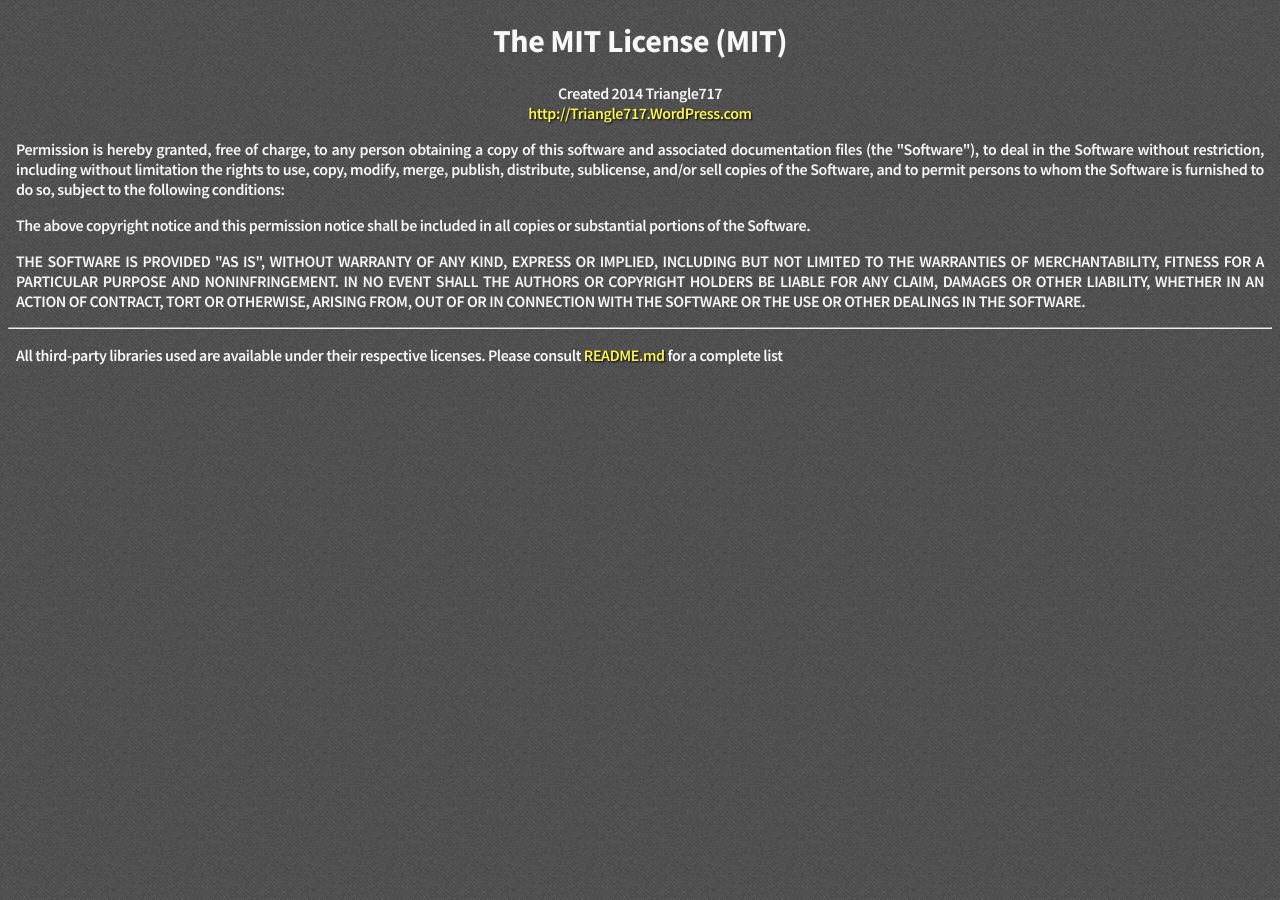
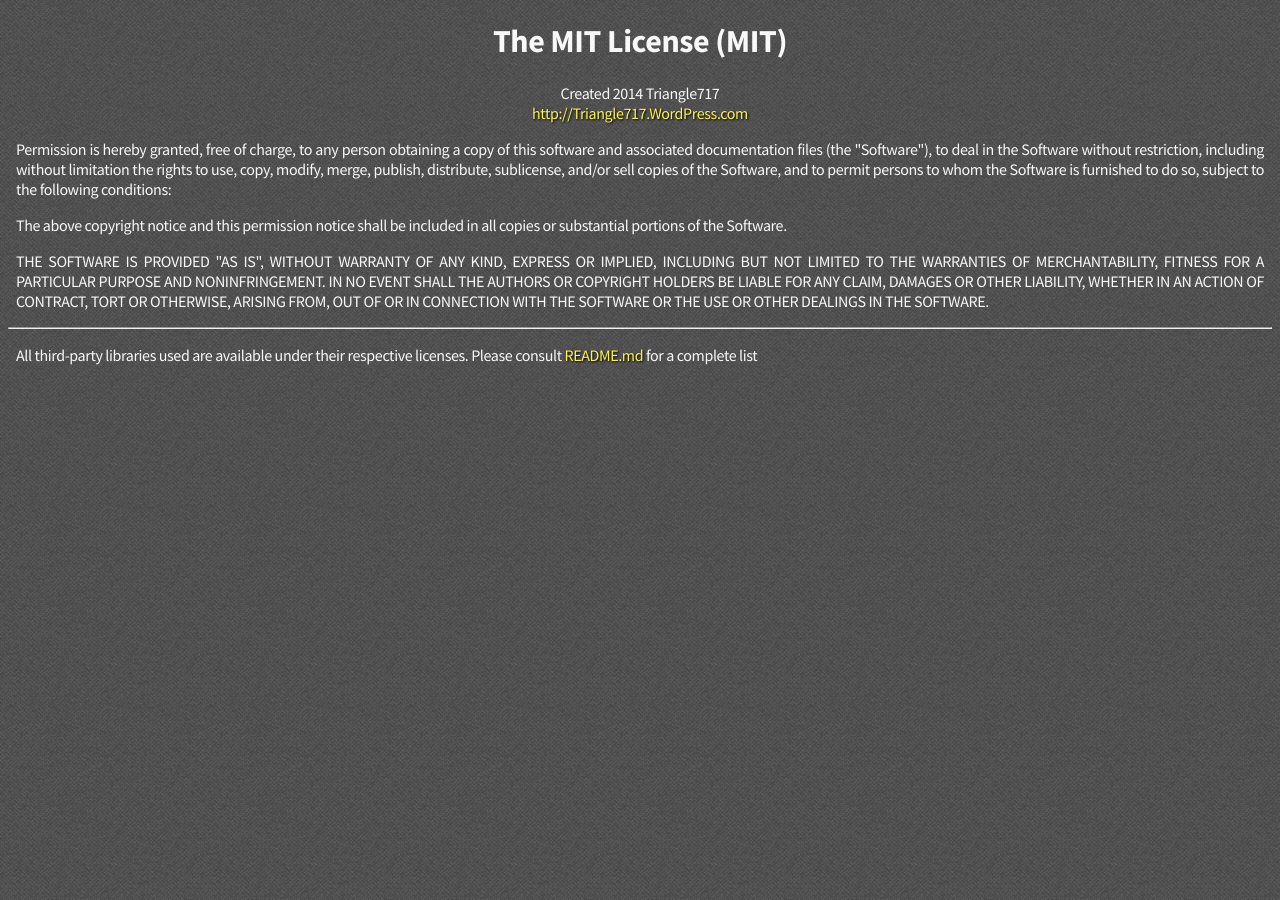
Before and after one commit to le717/le717.github.io, a Jekyll site: the page built from license.html, in a window 1280 px wide. Built offline with Jekyll 4.4.1, drawn with Linux system fonts in a browser that asks for light colours; Markdown is read by kramdown in place of the engine named in the settings.

Commit message:
Update base-style

```diff
--- a/_includes/base-style.html
+++ b/_includes/base-style.html
@@ -9,7 +9,7 @@
     }
     body {
       font-family: "Source Sans Pro", "Open Sans", sans-serif;
-      font-weight: 600;
+      font-weight: 400;
       letter-spacing: -0.4px;
       color: #f8f8f8;
       background: #494949 url("{{ site.baseurl }}/img/bg.png") repeat fixed;
--- a/about.html
+++ b/about.html
@@ -5,7 +5,6 @@ googlefont: Source+Sans+Pro:400,600,700
 {% include header.html %}
 {% include base-style.html %}
   <style>
-    p { font-weight: 400; }
     h1 { text-align: center; }
     #i-am-age { border-bottom: 1px dashed white; }
   </style>
--- a/index.html
+++ b/index.html
@@ -43,7 +43,7 @@ googlefont: Source+Sans+Pro:600,700
     http://ionicons.com/
   -->
 <a class="social-button-link" target="_blank" href="http://Triangle717.WordPress.com"><div class="icon ion-social-wordpress social-button centered" id="wp-button"></div></a>
-<a class="social-button-link" target="_blank" href="https://github.com/le717"><div class="icon ion-social-github social-button centered" id="gh-button"></div></a>
+<a class="social-button-link" target="_blank" href="{{ site.github.owner_url }}"><div class="icon ion-social-github social-button centered" id="gh-button"></div></a>
   <a class="social-button-link" target="_blank" href="http://www.youtube.com/user/Triangle717"><div class="icon ion-social-youtube social-button centered" id="yt-button"></div></a>
 
   <!-- MIT License -->
--- a/license.html
+++ b/license.html
@@ -1,6 +1,6 @@
 ---
 title: MIT License
-googlefont: Source+Sans+Pro:600,700
+googlefont: Source+Sans+Pro:400,600,700
 ---
 {% include header.html %}
 {% include base-style.html %}
```
Also changed, not shown: other parts of index.html (+1 -1 lines).
